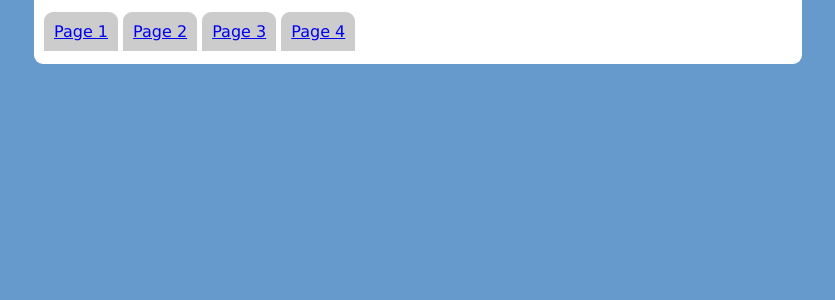
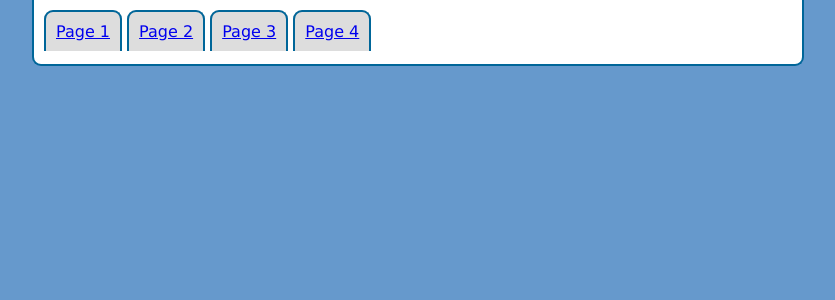
Before and after one commit to grim0035/assignments, a PHP site: page / in a window 1280 px wide. Shown: the top 300 px of the page, without its empty margins (222-1057 px from the left). Run offline with PHP 8.4, Linux system fonts and the light colour scheme; some libraries are stand-ins or nearby versions.

Commit message:
borders added

```diff
--- a/mtm1526/assignment-4/css/general.css
+++ b/mtm1526/assignment-4/css/general.css
@@ -13,7 +13,8 @@ body {
 	margin: 0 auto;
 	padding:0;
 	background-color: #fff;
-
+	border: 2px solid #069;
+	border-top: 0;
 	-moz-border-radius: 0 0 9px 9px;
 	-webkit-border-bottom-left-radius: 9px;
 	-webkit-border-bottom-right-radius: 9px;
@@ -28,7 +29,9 @@ ul {
 .tabs > li {
 	margin: 0;
 	padding: 10px;
-	background-color: #ccc;
+	background-color: #ddd;
+	border: 2px solid #069;
+	border-bottom: 0;
 
 	display: inline;
 	-moz-border-radius: 9px 9px 0 0;
```
